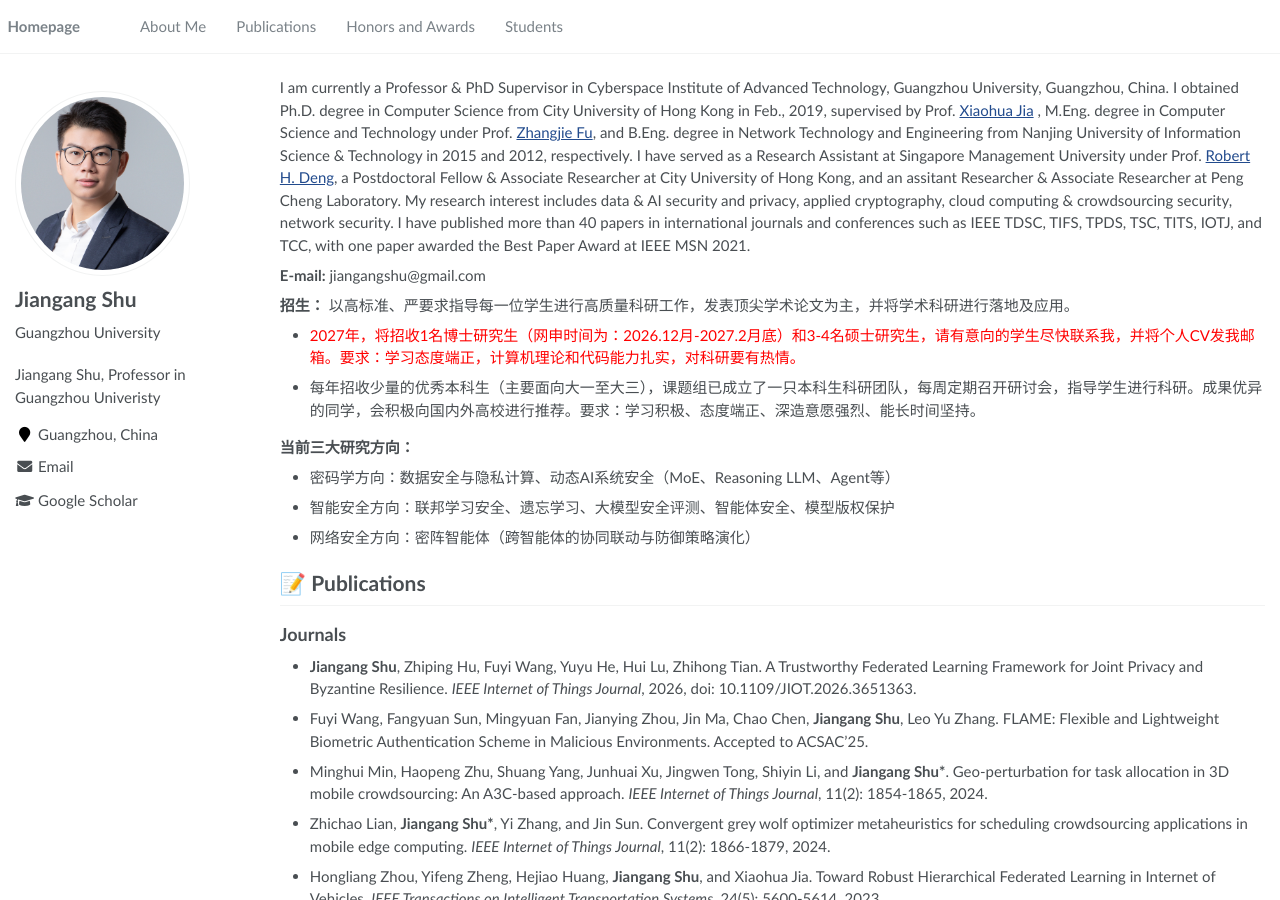
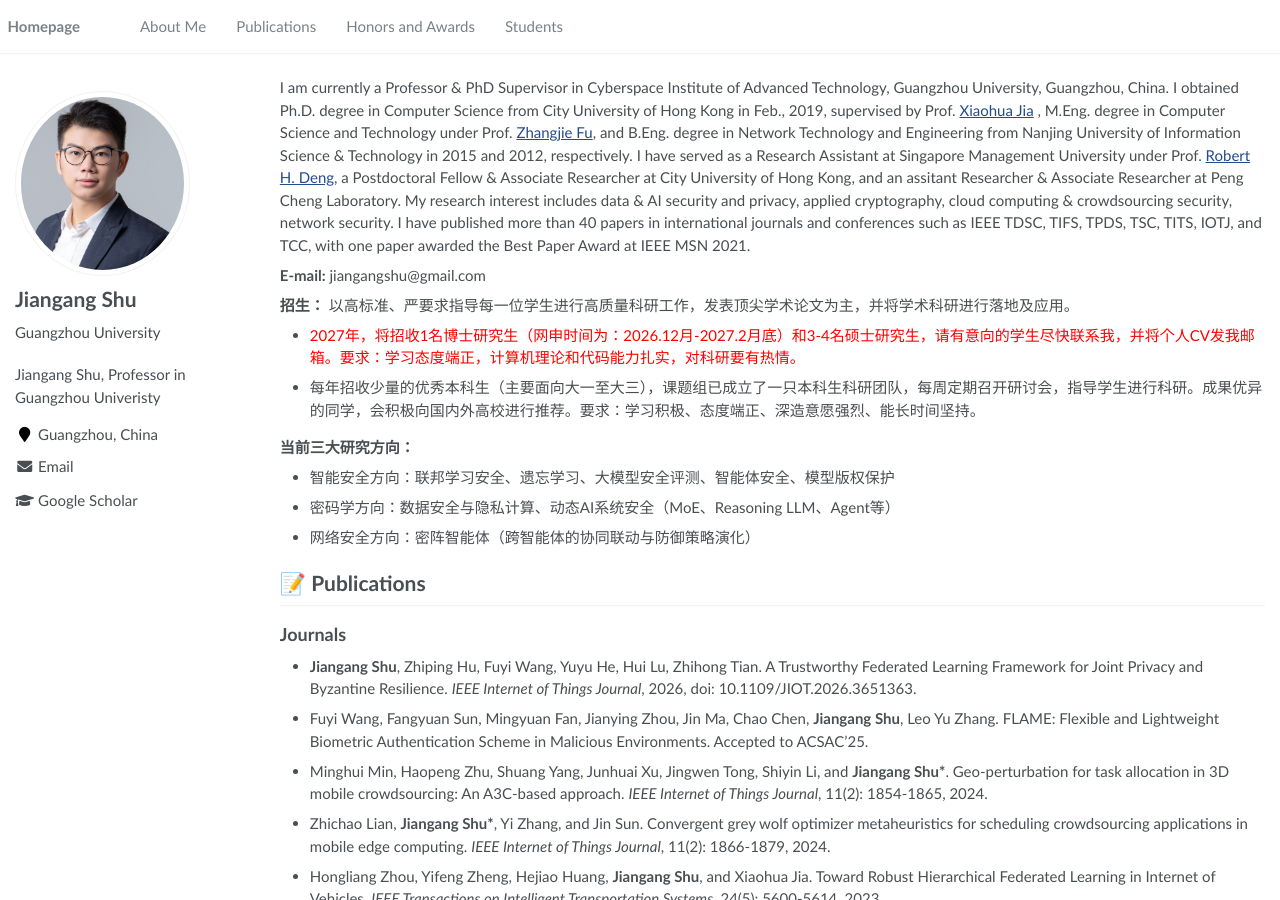
Before and after one commit to jgshu/jgshu.github.io, a Jekyll site: the page built from _pages/about.md, in a window 1280 px wide and 900 px high. Built offline with Jekyll 4.4.1, drawn with Linux system fonts in a browser that asks for light colours.

```diff
--- a/_pages/about.md
+++ b/_pages/about.md
@@ -29,8 +29,8 @@ I am currently a Professor &#38; PhD Supervisor in Cyberspace Institute of Advan
 
 **当前三大研究方向：**
 
+- 智能安全方向：联邦学习安全、遗忘学习、大模型安全评测、智能体安全、模型版权保护
 - 密码学方向：数据安全与隐私计算、动态AI系统安全（MoE、Reasoning LLM、Agent等）
-- 智能安全方向：联邦学习安全、遗忘学习、大模型安全评测、智能体安全、模型版权保护
 - 网络安全方向：密阵智能体（跨智能体的协同联动与防御策略演化）
 
 
```
